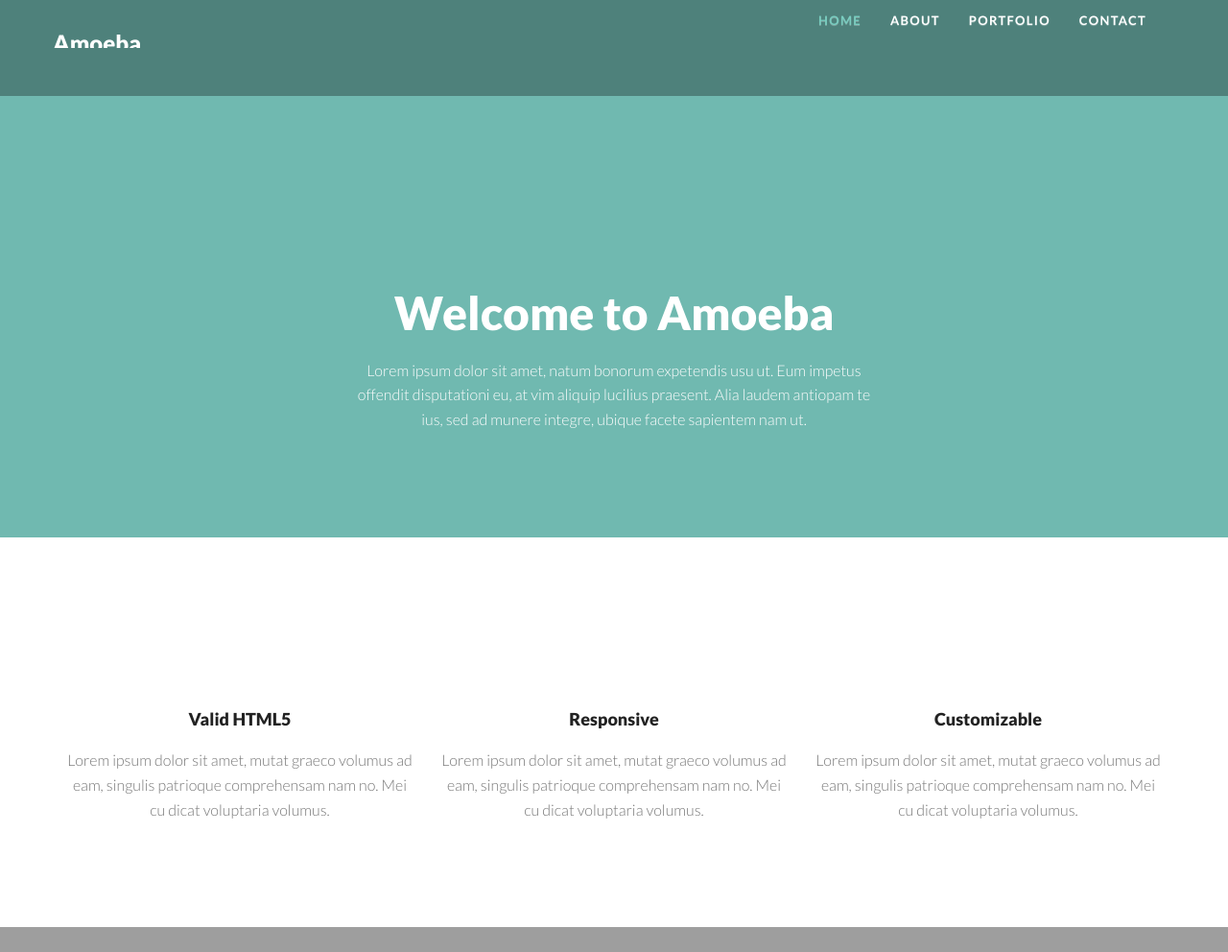
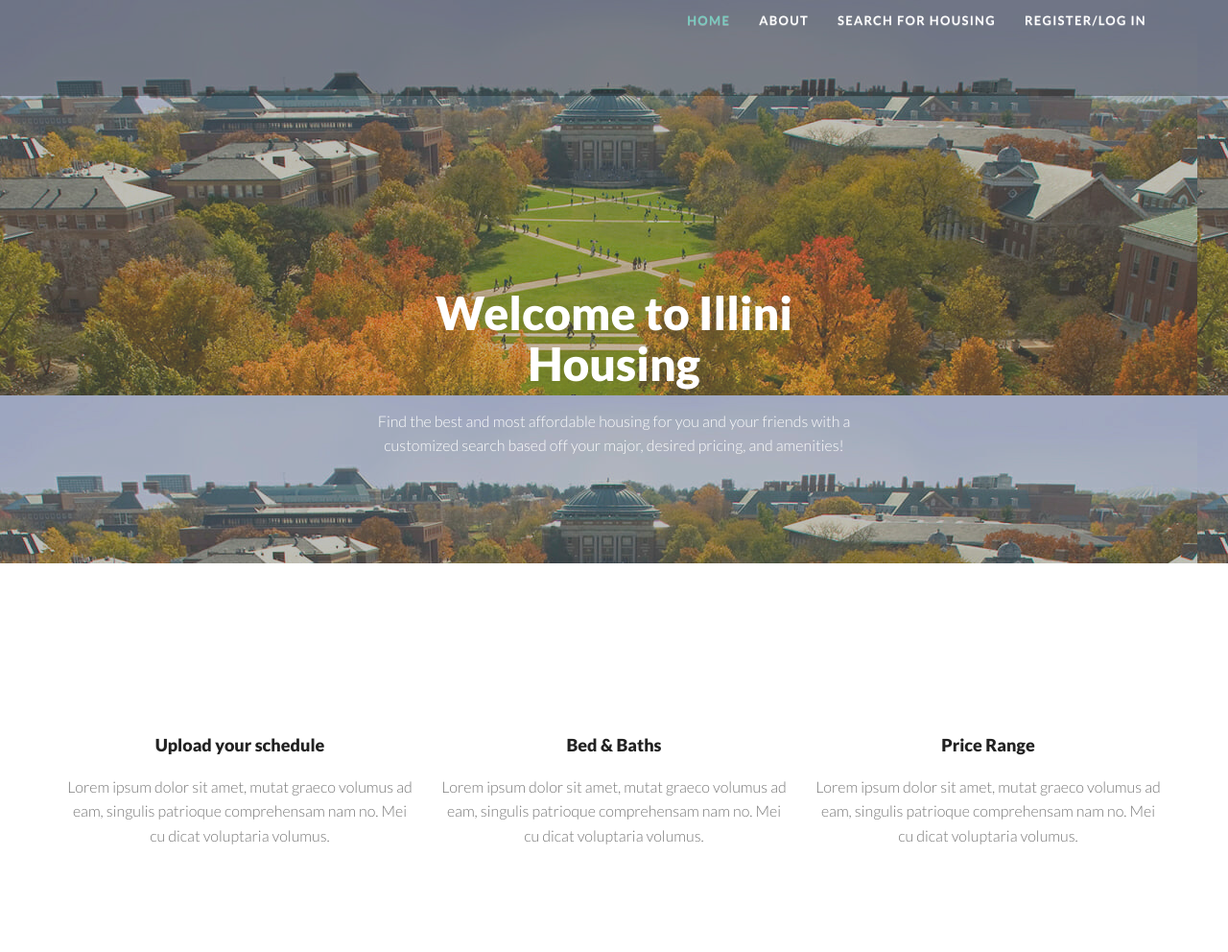
Before and after one commit to evayl2/Housing-Finder, a Flask app: page / in a window 1280 px wide. Shown: the top 992 px of the page at 96% size. Run offline with Flask 2, Linux system fonts and the light colour scheme; some libraries are stand-ins or nearby versions; some web fonts are replaced; grey boxes are pictures that could not be loaded.

Commit message:
CSS styling

```diff
--- a/Eva/static/css/style.css
+++ b/Eva/static/css/style.css
@@ -439,7 +439,7 @@ h1 a.navbar-brand {
 
 section.featured {
 	padding: 200px 0 60px;
-	background: #70B9B0;
+	background-image: url("union.png");
 	color: #fdfdfd;
 }
 
--- a/Eva/templates/home.html
+++ b/Eva/templates/home.html
@@ -7,7 +7,7 @@
   <!-- BASICS -->
   <meta charset="utf-8">
   <meta http-equiv="X-UA-Compatible" content="IE=edge,chrome=1">
-  <title>Amoeba free one page responsive bootstrap site template</title>
+  <title>Illini Housing FInder</title>
   <meta name="description" content="">
   <meta name="viewport" content="width=device-width, initial-scale=1.0">
   <link rel="stylesheet" type="text/css" href="{{ url_for('static',     filename='isotope.css') }}" media="screen" />
@@ -26,15 +26,13 @@
         <button type="button" class="navbar-toggle" data-toggle="collapse" data-target=".navbar-collapse">
 						<span class="fa fa-bars color-white"></span>
 					</button>
-        <h1><a class="navbar-brand" href="index.html" data-0="line-height:90px;" data-300="line-height:50px;">			Amoeba
-					</a></h1>
       </div>
       <div class="navbar-collapse collapse">
         <ul class="nav navbar-nav" data-0="margin-top:20px;" data-300="margin-top:5px;">
           <li class="active"><a href="index.html">Home</a></li>
           <li><a href="#section-about">About</a></li>
-          <li><a href="#section-works">Portfolio</a></li>
-          <li><a href="#section-contact">Contact</a></li>
+          <li><a href="#section-works">Search for Housing</a></li>
+          <li><a href="#section-contact">Register/Log In</a></li>
         </ul>
       </div>
       <!--/.navbar-collapse -->
@@ -48,10 +46,9 @@
 
           <div class="align-center">
             <i class="fa fa-flask fa-5x mar-bot20"></i>
-            <h2 class="slogan">Welcome to Amoeba</h2>
+            <h2 class="slogan">Welcome to Illini Housing</h2>
             <p>
-              Lorem ipsum dolor sit amet, natum bonorum expetendis usu ut. Eum impetus offendit disputationi eu, at vim aliquip lucilius praesent. Alia laudem antiopam te ius, sed ad munere integre, ubique facete sapientem nam ut.
-
+              Find the best and most affordable housing for you and your friends with a customized search based off your major, desired pricing, and amenities!
             </p>
           </div>
         </div>
@@ -67,7 +64,7 @@
         <div class="col-lg-4">
           <div class="align-center">
             <i class="fa fa-code fa-5x mar-bot20"></i>
-            <h4 class="text-bold">Valid HTML5</h4>
+            <h4 class="text-bold">Upload your schedule</h4>
             <p>Lorem ipsum dolor sit amet, mutat graeco volumus ad eam, singulis patrioque comprehensam nam no. Mei cu dicat voluptaria volumus.
             </p>
           </div>
@@ -76,7 +73,7 @@
         <div class="col-lg-4">
           <div class="align-center">
             <i class="fa fa-terminal fa-5x mar-bot20"></i>
-            <h4 class="text-bold">Responsive</h4>
+            <h4 class="text-bold">Bed & Baths</h4>
             <p>Lorem ipsum dolor sit amet, mutat graeco volumus ad eam, singulis patrioque comprehensam nam no. Mei cu dicat voluptaria volumus.
             </p>
           </div>
@@ -85,7 +82,7 @@
         <div class="col-lg-4">
           <div class="align-center">
             <i class="fa fa-bolt fa-5x mar-bot20"></i>
-            <h4 class="text-bold">Customizable</h4>
+            <h4 class="text-bold">Price Range</h4>
             <p>Lorem ipsum dolor sit amet, mutat graeco volumus ad eam, singulis patrioque comprehensam nam no. Mei cu dicat voluptaria volumus.
             </p>
           </div>
```
Also changed, not shown: Eva/static/css/union.png (added).
